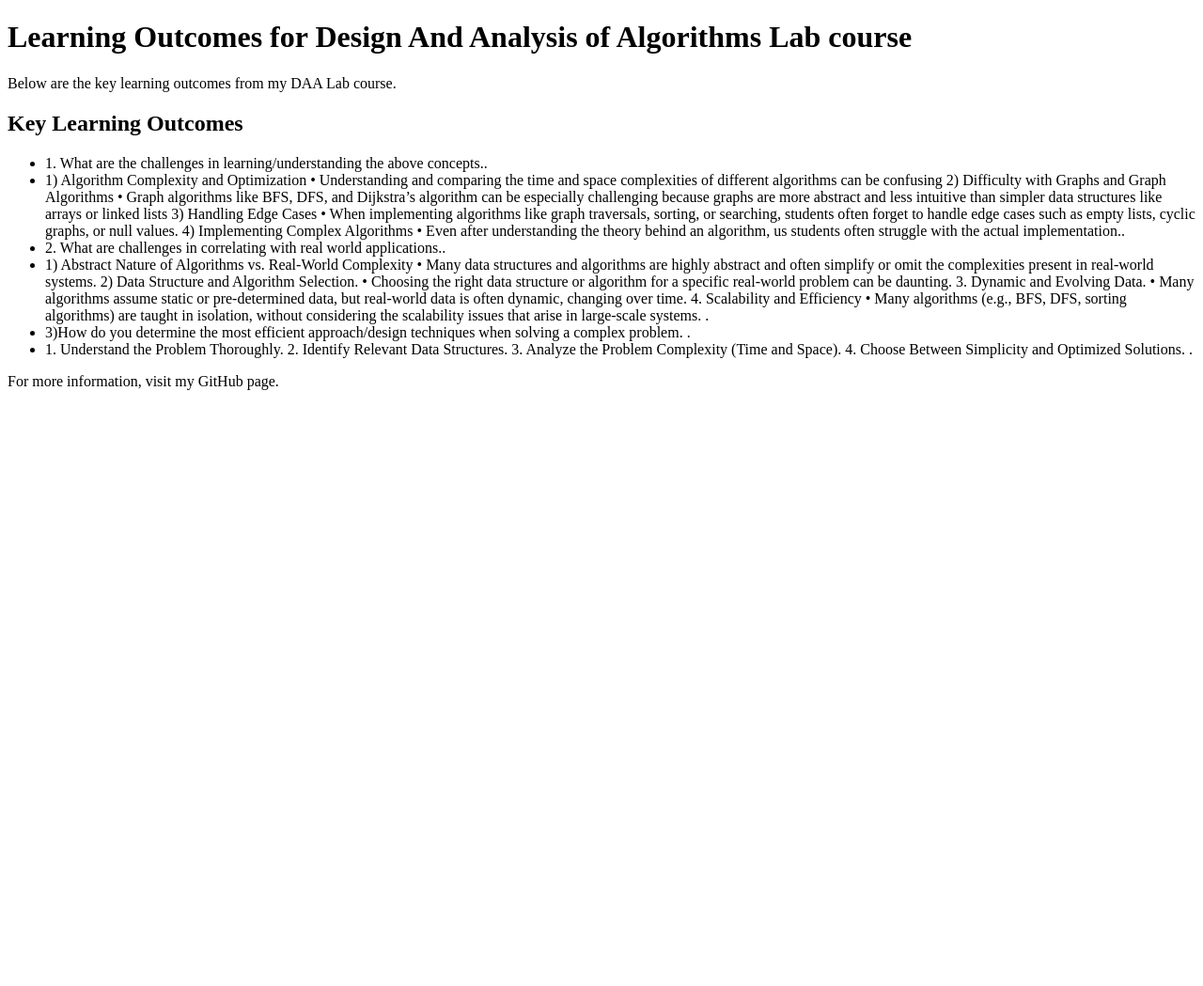
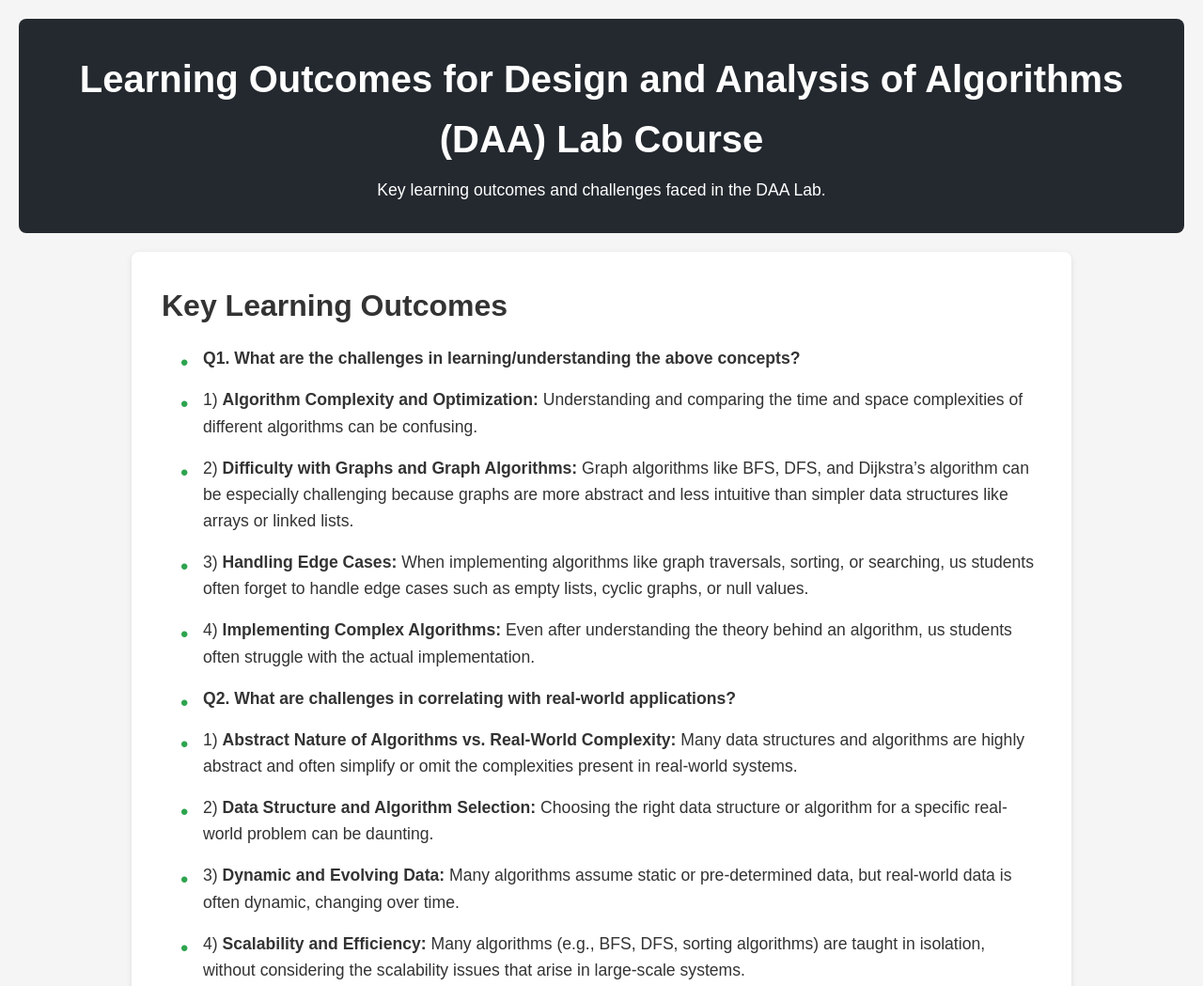
Before and after one commit to NakulSingh156/learningoutcomes.github.io, a plain HTML site: page indexx.html in a window 1280 px wide. Shown: the top 1049 px of the page at 94% size. Before the commit the page ends 800 px from the top, so only its background shows below. Drawn offline with Linux system fonts and the light colour scheme.

Commit message:
Update indexx.html

```diff
--- a/indexx.html
+++ b/indexx.html
@@ -4,46 +4,168 @@
     <meta charset="UTF-8">
     <meta name="viewport" content="width=device-width, initial-scale=1.0">
     <meta http-equiv="X-UA-Compatible" content="ie=edge">
-    <title>Learning Outcomes</title>
-    <link rel="stylesheet" href="styles.css">
+    <title>Learning Outcomes - DAA Lab</title>
+
+    <style>
+        /* General Reset and Box Model */
+        * {
+            margin: 0;
+            padding: 0;
+            box-sizing: border-box;
+        }
+
+        body {
+            font-family: 'Arial', sans-serif;
+            background-color: #f5f5f5;
+            color: #333;
+            line-height: 1.6;
+            padding: 0 20px;
+        }
+
+        header {
+            background-color: #24292f;
+            color: white;
+            text-align: center;
+            padding: 2rem;
+            border-radius: 8px;
+            margin-top: 20px;
+        }
+
+        h1 {
+            font-size: 2.5rem;
+            margin-bottom: 0.5rem;
+            font-weight: 700;
+        }
+
+        p {
+            font-size: 1.1rem;
+        }
+
+        section {
+            background-color: white;
+            box-shadow: 0 2px 6px rgba(0, 0, 0, 0.1);
+            padding: 2rem;
+            max-width: 1000px;
+            margin: 20px auto;
+            border-radius: 8px;
+            transition: all 0.3s ease;
+        }
+
+        section:hover {
+            box-shadow: 0 2px 10px rgba(0, 0, 0, 0.2);
+        }
+
+        h2 {
+            font-size: 2rem;
+            margin-bottom: 1rem;
+            color: #333;
+            font-weight: 600;
+        }
+
+        ul {
+            list-style-type: none;
+            padding-left: 20px;
+        }
+
+        ul li {
+            font-size: 1.1rem;
+            margin-bottom: 1rem;
+            padding-left: 1.5rem;
+            position: relative;
+        }
+
+        ul li::before {
+            content: "\2022";
+            font-size: 1.5rem;
+            color: #2ea44f;
+            position: absolute;
+            left: 0;
+            top: 0;
+        }
+
+        footer {
+            text-align: center;
+            padding: 1rem;
+            background-color: #24292f;
+            color: white;
+            margin-top: 2rem;
+            font-size: 1rem;
+            border-radius: 8px;
+        }
+
+        footer a {
+            color: #58a6ff;
+            text-decoration: none;
+        }
+
+        footer a:hover {
+            text-decoration: underline;
+        }
+
+        /* Responsive Design for Smaller Screens */
+        @media (max-width: 768px) {
+            header h1 {
+                font-size: 2rem;
+            }
+
+            h2 {
+                font-size: 1.6rem;
+            }
+
+            p, li {
+                font-size: 1rem;
+            }
+
+            section {
+                padding: 1rem;
+            }
+        }
+
+        /* GitHub Style Code Block */
+        code {
+            display: block;
+            background-color: #f6f8fa;
+            padding: 1rem;
+            border-radius: 6px;
+            margin-top: 1rem;
+            font-family: 'Courier New', Courier, monospace;
+            font-size: 1rem;
+            color: #24292f;
+        }
+    </style>
+
 </head>
 <body>
     <header>
-        <h1>Learning Outcomes for Design And Analysis of Algorithms Lab course</h1>
-        <p>Below are the key learning outcomes from my DAA Lab course.</p>
+        <h1>Learning Outcomes for Design and Analysis of Algorithms (DAA) Lab Course</h1>
+        <p>Key learning outcomes and challenges faced in the DAA Lab.</p>
     </header>
 
     <section>
         <h2>Key Learning Outcomes</h2>
         <ul>
-            <li>1. What are the challenges in learning/understanding the above concepts..</li>
-            <li>  1) Algorithm Complexity and Optimization
-                  •	Understanding and comparing the time and space complexities of different algorithms can be confusing
-                  2) Difficulty with Graphs and Graph Algorithms
-                  •	Graph algorithms like BFS, DFS, and Dijkstra’s algorithm can be especially challenging because graphs are more abstract and   less intuitive than simpler data structures like arrays or linked lists
-                  3) Handling Edge Cases
-                  •	When implementing algorithms like graph traversals, sorting, or searching, students often forget to handle edge cases such as empty lists, cyclic graphs, or null values.
-                  4) Implementing Complex Algorithms
-                  •	Even after understanding the theory behind an algorithm, us students often struggle with the actual implementation..</li>
-            <li>2. What are challenges in correlating with real world applications..</li>
-            <li>  1) Abstract Nature of Algorithms vs. Real-World Complexity
-                  •	Many data structures and algorithms are highly abstract and often simplify or omit the complexities present in real-world systems.
-                  2) Data Structure and Algorithm Selection.
-                  •	Choosing the right data structure or algorithm for a specific real-world problem can be daunting.
-                  3. Dynamic and Evolving Data.
-                  •	Many algorithms assume static or pre-determined data, but real-world data is often dynamic, changing over time.
-                  4. Scalability and Efficiency
-                  •	Many algorithms (e.g., BFS, DFS, sorting algorithms) are taught in isolation, without considering the scalability issues that arise in large-scale systems. .</li>
-            <li>3)How do you determine the most efficient approach/design techniques when solving a complex problem. .</li>
-            <li>  1. Understand the Problem Thoroughly.
-                  2. Identify Relevant Data Structures.
-                  3. Analyze the Problem Complexity (Time and Space).
-                  4. Choose Between Simplicity and Optimized Solutions. .</li>
+            <li><strong>Q1. What are the challenges in learning/understanding the above concepts?</strong></li>
+            <li>1) <strong>Algorithm Complexity and Optimization:</strong> Understanding and comparing the time and space complexities of different algorithms can be confusing.</li>
+            <li>2) <strong>Difficulty with Graphs and Graph Algorithms:</strong> Graph algorithms like BFS, DFS, and Dijkstra’s algorithm can be especially challenging because graphs are more abstract and less intuitive than simpler data structures like arrays or linked lists.</li>
+            <li>3) <strong>Handling Edge Cases:</strong> When implementing algorithms like graph traversals, sorting, or searching, us students often forget to handle edge cases such as empty lists, cyclic graphs, or null values.</li>
+            <li>4) <strong>Implementing Complex Algorithms:</strong> Even after understanding the theory behind an algorithm, us students often struggle with the actual implementation.</li>
+
+            <li><strong>Q2. What are challenges in correlating with real-world applications?</strong></li>
+            <li>1) <strong>Abstract Nature of Algorithms vs. Real-World Complexity:</strong> Many data structures and algorithms are highly abstract and often simplify or omit the complexities present in real-world systems.</li>
+            <li>2) <strong>Data Structure and Algorithm Selection:</strong> Choosing the right data structure or algorithm for a specific real-world problem can be daunting.</li>
+            <li>3) <strong>Dynamic and Evolving Data:</strong> Many algorithms assume static or pre-determined data, but real-world data is often dynamic, changing over time.</li>
+            <li>4) <strong>Scalability and Efficiency:</strong> Many algorithms (e.g., BFS, DFS, sorting algorithms) are taught in isolation, without considering the scalability issues that arise in large-scale systems.</li>
+
+            <li><strong>Q3. How do you determine the most efficient approach/design techniques when solving a complex problem?</strong></li>
+            <li>1) <strong>Understand the Problem Thoroughly:</strong> Analyze all aspects and variables involved.</li>
+            <li>2) <strong>Identify Relevant Data Structures:</strong> Choose the most appropriate data structures based on the problem's needs.</li>
+            <li>3) <strong>Analyze the Problem Complexity (Time and Space):</strong> Evaluate the time and space complexity for different approaches.</li>
+            <li>4) <strong>Choose Between Simplicity and Optimized Solutions:</strong> Consider the trade-offs between a simple solution and an optimized one.</li>
         </ul>
     </section>
 
     <footer>
-        <p>For more information, visit my GitHub page.</p>
+        <p>For more information, visit my <a href="https://github.com/yourusername" target="_blank">GitHub</a> page.</p>
     </footer>
 </body>
 </html>
```
